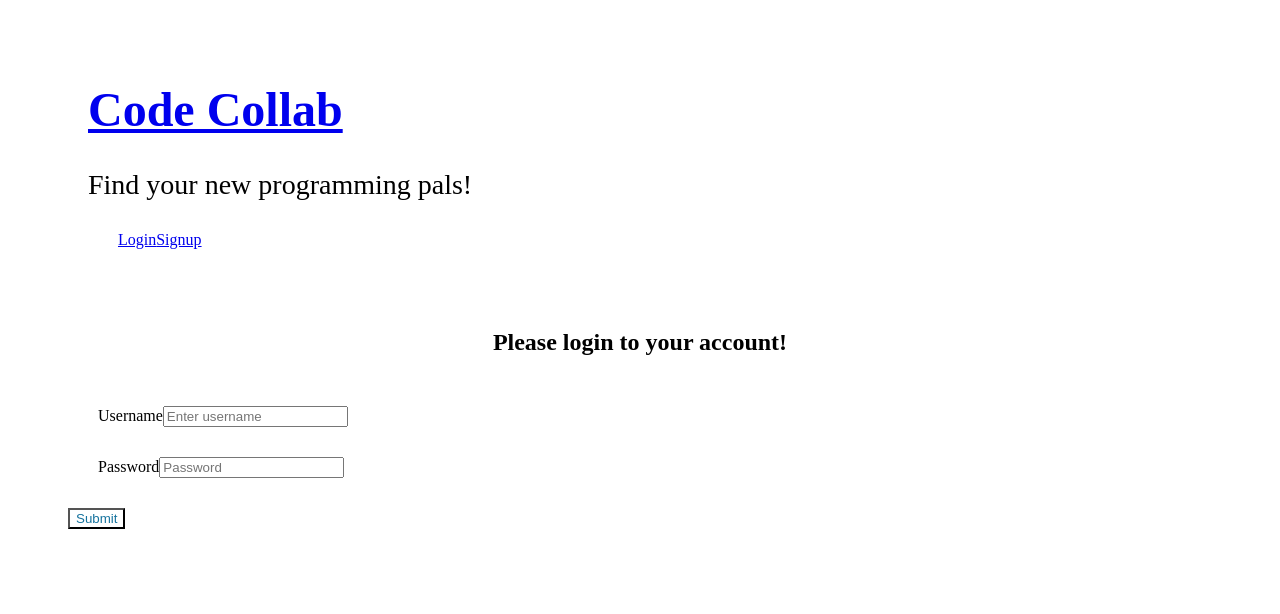
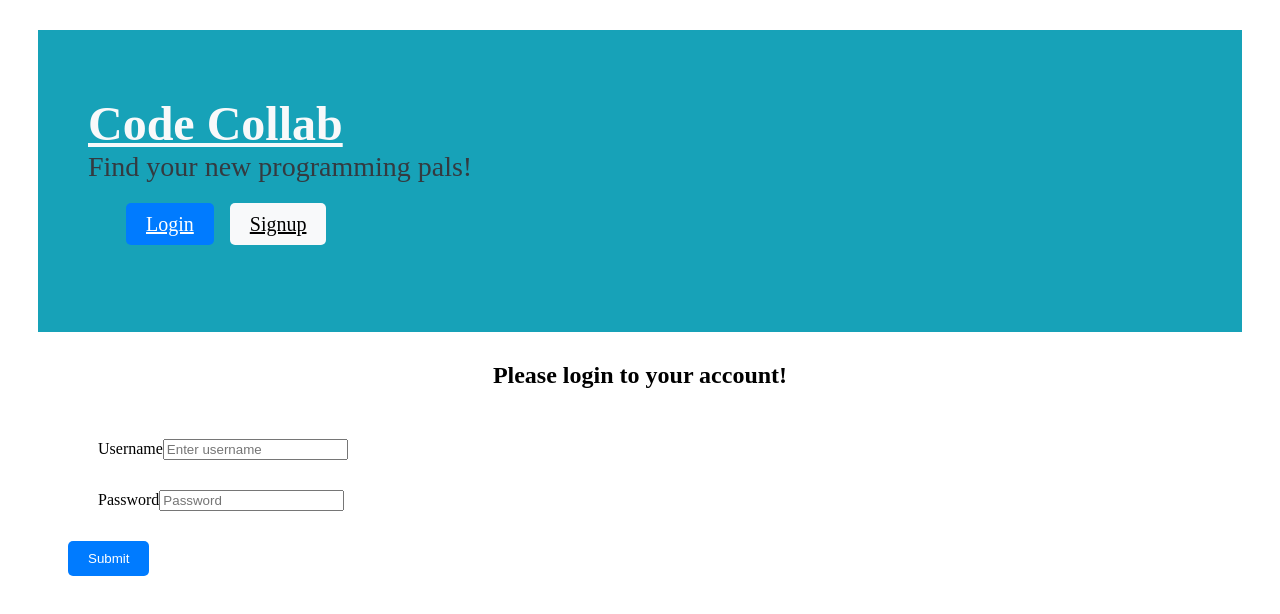
Before and after one commit to DaisyIsibor/Code-Collab, a React (Vite) app in the folder client/: page /login in a window 1280 px wide. Shown: the top 614 px of the page. Built offline with nearby package versions, Linux system fonts and the light colour scheme.

Commit message:
small changes login/signup

```diff
--- a/client/src/components/Header.css
+++ b/client/src/components/Header.css
@@ -1,4 +1,70 @@
-/* UserDetail style.css */
-.container {
-    padding: 20px;
-  }
+/* Header.css */
+.bg-info {
+  background-color: #17a2b8 !important;
+}
+
+.text-dark {
+  color: #343a40 !important;
+}
+
+.mb-4 {
+  margin-bottom: 1.5rem !important;
+}
+
+.py-3 {
+  padding-top: 1rem !important;
+  padding-bottom: 1rem !important;
+}
+
+.display-flex {
+  display: flex !important;
+}
+
+.align-center {
+  align-items: center !important;
+}
+
+.text-light {
+  color: #f8f9fa !important;
+}
+
+.flex-column {
+  flex-direction: column !important;
+}
+
+.justify-space-between-lg {
+  justify-content: space-between !important;
+}
+
+.justify-center {
+  justify-content: center !important;
+}
+
+.m-0 {
+  margin: 0 !important;
+}
+
+.btn {
+  padding: 10px 20px;
+  border: none;
+  border-radius: 5px;
+}
+
+.btn-lg {
+  font-size: 1.25rem;
+  padding: 10px 20px;
+}
+
+.btn-light {
+  background-color: #f8f9fa;
+  color: #000;
+}
+
+.btn-primary {
+  background-color: #007bff;
+  color: #fff;
+}
+
+.m-2 {
+  margin: 0.5rem !important;
+}
--- a/client/src/components/RegisterForm.jsx
+++ b/client/src/components/RegisterForm.jsx
@@ -1,7 +1,7 @@
 import React, { useState } from 'react';
 import { useNavigate } from 'react-router-dom';
+import { registerUser } from '../utils/api';
 import AuthService from '../utils/auth';
-import { registerUser } from '../utils/api';
 
 const RegisterForm = () => {
   const [formState, setFormState] = useState({ username: '', email: '', password: '' });
@@ -21,9 +21,10 @@ const RegisterForm = () => {
       const response = await registerUser(formState);
       console.log('User registered:', response);
       AuthService.login(response.token);
-      navigate('/users'); // Redirect to user list after registration
+      navigate('/users');
     } catch (error) {
-      console.error('Error registering user:', error.response ? error.response.data : error);
+      console.error('Error registering user:', error.message ? error.message : error);
+      alert('Error registering user: ' + (error.message ? error.message : error));
     }
   };
 
--- a/client/src/main.jsx
+++ b/client/src/main.jsx
@@ -30,20 +30,12 @@ const App = () => {
         <Route path="/" element={<Home />} />
         <Route path="/register" element={<RegisterForm />} />
         <Route path="/login" element={<Login />} />
-        <Route path="/users" element={<UserList />} />
-        <Route path="/users/:userId" element={<UserDetail />} />
-        <Route path="/apply" element={<Apply />} />
-        <Route path="/mentor" element={<Mentors />} />
-        <Route path="/profile" element={<Profile />} />
+        <Route path="/users" element={<ProtectedRoute><UserList /></ProtectedRoute>} />
+        <Route path="/users/:userId" element={<ProtectedRoute><UserDetail /></ProtectedRoute>} />
+        <Route path="/apply" element={<ProtectedRoute><Apply /></ProtectedRoute>} />
+        <Route path="/mentor" element={<ProtectedRoute><Mentors /></ProtectedRoute>} />
+        <Route path="/profile" element={<ProtectedRoute><Profile /></ProtectedRoute>} />
         <Route path="/signup" element={<Signup />} />
-        <Route
-          path="/protected"
-          element={
-            <ProtectedRoute>
-              <Profile />
-            </ProtectedRoute>
-          }
-        />
       </Routes>
     </Router>
   );
--- a/client/src/pages/UserList/index.jsx
+++ b/client/src/pages/UserList/index.jsx
@@ -5,24 +5,37 @@ import './style.css';
 
 const UserList = () => {
   const [users, setUsers] = useState([]);
+  const [loading, setLoading] = useState(true);
+  const [error, setError] = useState(null);
 
   useEffect(() => {
     const fetchUsers = async () => {
       try {
         const data = await getAllUsers();
         setUsers(data);
+        setLoading(false);
       } catch (error) {
         console.error('Error fetching users:', error.message ? error.message : error);
-        alert('Error fetching users: ' + (error.message ? error.message : error));
+        setError(error);
+        setLoading(false);
       }
     };
 
     fetchUsers();
   }, []);
 
+  if (loading) {
+    return <div>Loading...</div>;
+  }
+
+  if (error) {
+    return <div>Error fetching users: {error.message}</div>;
+  }
+
   return (
     <div>
       <h2>All Users</h2>
+      {users.length > 0 ? (
         <ul>
           {users.map((user) => (
             <li key={user._id}>
@@ -30,6 +43,9 @@ const UserList = () => {
             </li>
           ))}
         </ul>
+      ) : (
+        <div>No users found</div>
+      )}
     </div>
   );
 };
--- a/client/src/utils/api.js
+++ b/client/src/utils/api.js
@@ -2,17 +2,14 @@ import axios from 'axios';
 
 const baseURL = 'http://localhost:5051/api/users';
 
-// Endpoint specific to user operations
-const API_URL = `${baseURL}/api/users`;
-
 // Function to register a user
 export const registerUser = async (userData) => {
   try {
-    const response = await axios.post(`${API_URL}/register`, userData);
+    const response = await axios.post(`${baseURL}/register`, userData);
     return response.data;
   } catch (error) {
-    console.error('Error registering user:', error);
-    throw error;
+    console.error('Error registering user:', error.response ? error.response.data : error);
+    throw error.response ? error.response.data : error;
   }
 };
 
@@ -30,7 +27,7 @@ export const loginUser = async (credentials) => {
 // Function to update user profile
 export const updateProfile = async (userId, updatedData) => {
   try {
-    const response = await axios.put(`${API_URL}/profile`, updatedData);
+    const response = await axios.put(`${baseURL}/profile`, updatedData);
     return response.data;
   } catch (error) {
     console.error('Error updating user profile:', error);
@@ -41,7 +38,7 @@ export const updateProfile = async (userId, updatedData) => {
 // Function to fetch user details by ID
 export const getUserById = async (userId) => {
   try {
-    const response = await axios.get(`${API_URL}/${userId}`);
+    const response = await axios.get(`${baseURL}/${userId}`);
     return response.data;
   } catch (error) {
     console.error('Error fetching user details:', error);
@@ -52,7 +49,7 @@ export const getUserById = async (userId) => {
 // Function to fetch all users
 export const getAllUsers = async () => {
   try {
-    const response = await axios.get(`${API_URL}`);
+    const response = await axios.get(baseURL);
     return response.data;
   } catch (error) {
     console.error('Error fetching all users:', error);
```
Also changed, not shown: 2 other files (tests, documents, lock files or other folders). Lines whose indentation alone changed are shown as unchanged.
